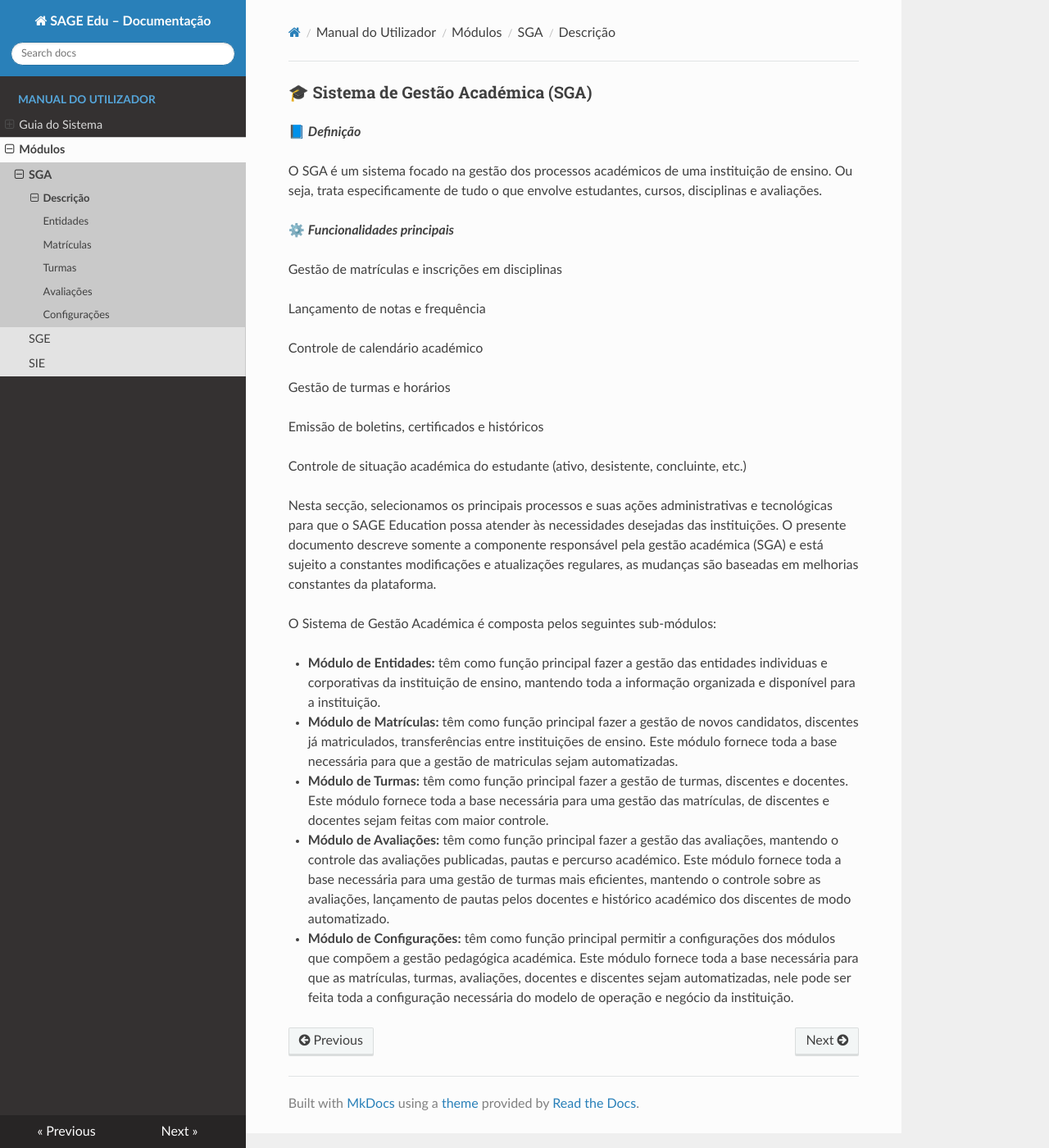
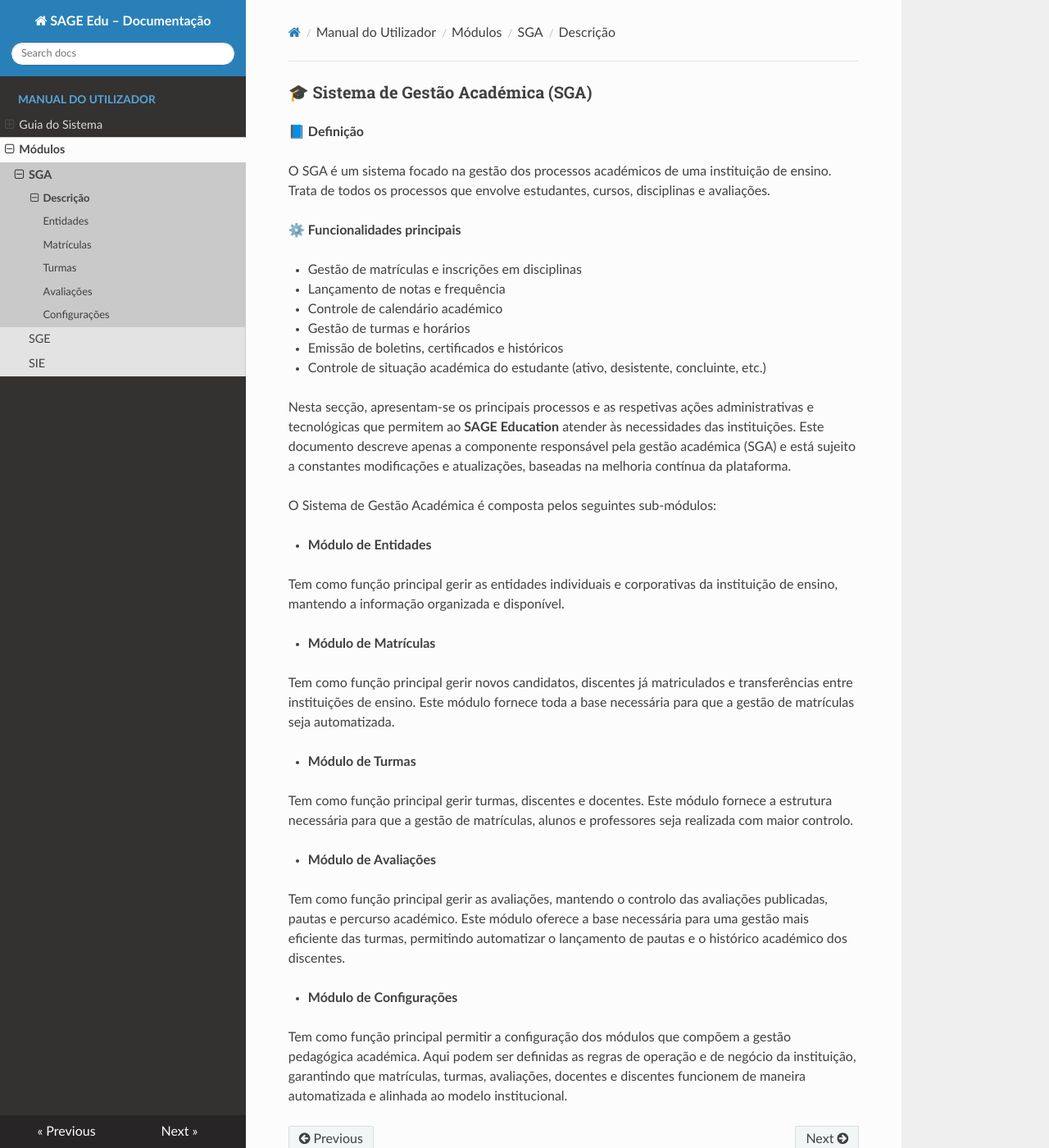
Before and after one commit to zacariasjuliano/sage-edu-docs, an MkDocs documentation site: the page built from docs/modulos/sga/intro.md, in a window 1280 px wide and 1400 px high. Shown: the whole window at 82% size. Built offline with MkDocs 1.6.1, drawn with Linux system fonts in a browser that asks for light colours; nearby versions of some CDN libraries.

Commit message:
Page SGA

```diff
--- a/docs/modulos/sga/intro.md
+++ b/docs/modulos/sga/intro.md
@@ -1,31 +1,48 @@
 ### 🎓 Sistema de Gestão Académica (SGA)
 
 
-📘 ***Definição***
+📘 **Definição**
 
-O SGA é um sistema focado na gestão dos processos académicos de uma instituição de ensino.
-Ou seja, trata especificamente de tudo o que envolve estudantes, cursos, disciplinas e avaliações.
+O SGA é um sistema focado na gestão dos processos académicos de uma instituição de ensino. Trata de todos os processos que envolve estudantes, cursos, disciplinas e avaliações.
 
-⚙️ ***Funcionalidades principais***
+⚙️ **Funcionalidades principais**
 
-Gestão de matrículas e inscrições em disciplinas
+* Gestão de matrículas e inscrições em disciplinas
 
-Lançamento de notas e frequência
+* Lançamento de notas e frequência
 
-Controle de calendário académico
+* Controle de calendário académico
 
-Gestão de turmas e horários
+* Gestão de turmas e horários
 
-Emissão de boletins, certificados e históricos
+* Emissão de boletins, certificados e históricos
 
-Controle de situação académica do estudante (ativo, desistente, concluinte, etc.)
+* Controle de situação académica do estudante (ativo, desistente, concluinte, etc.)
 
-Nesta secção, selecionamos os principais processos e suas ações administrativas e tecnológicas  para que o SAGE Education possa atender às necessidades desejadas das instituições. O presente documento descreve somente a componente responsável pela gestão académica (SGA) e está sujeito a constantes modificações e atualizações regulares, as mudanças são baseadas em melhorias constantes da plataforma.
+Nesta secção, apresentam-se os principais processos e as respetivas ações administrativas e tecnológicas que permitem ao **SAGE Education** atender às necessidades das instituições. Este documento descreve apenas a componente responsável pela gestão académica (SGA) e está sujeito a constantes modificações e atualizações, baseadas na melhoria contínua da plataforma.
 
 O Sistema de Gestão Académica é composta pelos seguintes sub-módulos:
 
-* **Módulo de Entidades:** têm como função principal fazer a gestão das entidades individuas e corporativas da instituição de ensino, mantendo toda a informação organizada e disponível para a instituição.
-* **Módulo de Matrículas:** têm como função principal fazer a gestão de novos candidatos, discentes já matriculados, transferências entre instituições de ensino. Este módulo fornece toda a base necessária para que a gestão de matriculas sejam automatizadas.
-* **Módulo de Turmas:** têm como função principal fazer a gestão de turmas, discentes e docentes. Este módulo fornece toda a base necessária para uma gestão das matrículas, de discentes e docentes sejam feitas com maior controle.
-* **Módulo de Avaliações:** têm como função principal fazer a gestão das avaliações, mantendo o controle das avaliações publicadas, pautas e percurso académico. Este módulo fornece toda a base necessária para uma gestão de turmas mais eficientes, mantendo o controle sobre as avaliações, lançamento de pautas pelos docentes e histórico académico dos discentes de modo automatizado.
-* **Módulo de Configurações:** têm como função principal permitir a configurações dos módulos que compõem a gestão pedagógica académica. Este módulo fornece toda a base necessária para que as matrículas, turmas, avaliações, docentes e discentes sejam automatizadas, nele pode ser feita toda a configuração necessária do modelo de operação e negócio da instituição.
+* **Módulo de Entidades**
+
+Tem como função principal gerir as entidades individuais e corporativas da instituição de ensino, mantendo a informação organizada e disponível.
+
+* **Módulo de Matrículas**
+
+Tem como função principal gerir novos candidatos, discentes já matriculados e transferências entre instituições de ensino.
+Este módulo fornece toda a base necessária para que a gestão de matrículas seja automatizada.
+
+* **Módulo de Turmas**
+
+Tem como função principal gerir turmas, discentes e docentes.
+Este módulo fornece a estrutura necessária para que a gestão de matrículas, alunos e professores seja realizada com maior controlo.
+
+* **Módulo de Avaliações**
+
+Tem como função principal gerir as avaliações, mantendo o controlo das avaliações publicadas, pautas e percurso académico.
+Este módulo oferece a base necessária para uma gestão mais eficiente das turmas, permitindo automatizar o lançamento de pautas e o histórico académico dos discentes.
+
+* **Módulo de Configurações**
+
+Tem como função principal permitir a configuração dos módulos que compõem a gestão pedagógica académica.
+Aqui podem ser definidas as regras de operação e de negócio da instituição, garantindo que matrículas, turmas, avaliações, docentes e discentes funcionem de maneira automatizada e alinhada ao modelo institucional.
```
